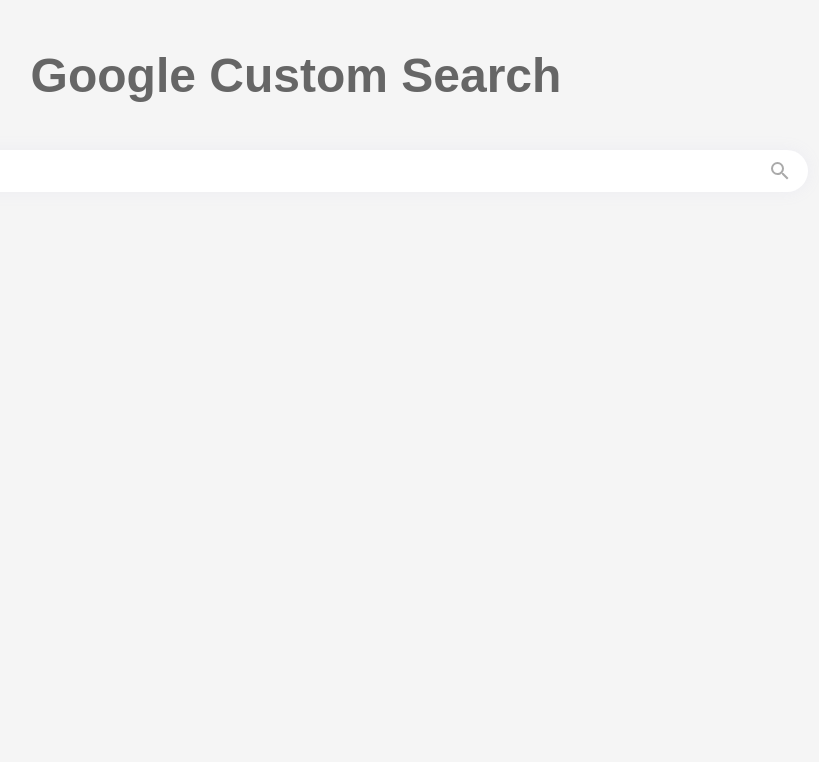
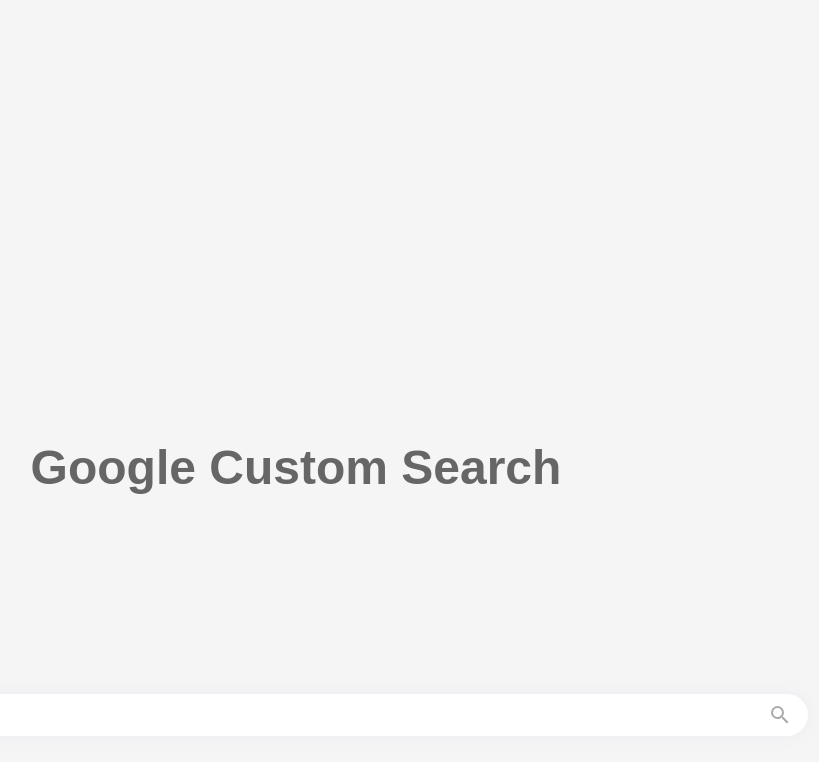
Before and after one commit to qmahmoudi74/custom-google-search, a Next.js app: page / in a window 1280 px wide. Shown: the top 762 px of the page, without its empty margins (344-1163 px from the left). Built offline with nearby package versions, Linux system fonts and the light colour scheme.

Commit message:
Update index.tsx

```diff
--- a/pages/index.tsx
+++ b/pages/index.tsx
@@ -5,7 +5,7 @@
 import { Context } from "components/Context";
 import { search } from "helper/search";
 
-export default function Home() {
+export default function Home({host}) {
   const { Provider } = Context;
 
   const [searchWord, setSearchWord] = useState("");
@@ -30,9 +30,14 @@
       value={{ searchWord, setSearchWord, searchResult, setSearchResult }}
     >
       <div className={styles.container}>
+        <div>{host}</div>
         <Header />
         <SearchResult />
       </div>
     </Provider>
   );
 }
+
+const getServerSideProps = async ({req}) => {
+  return {props: {host: req.heders.hostname}}
+}
```
